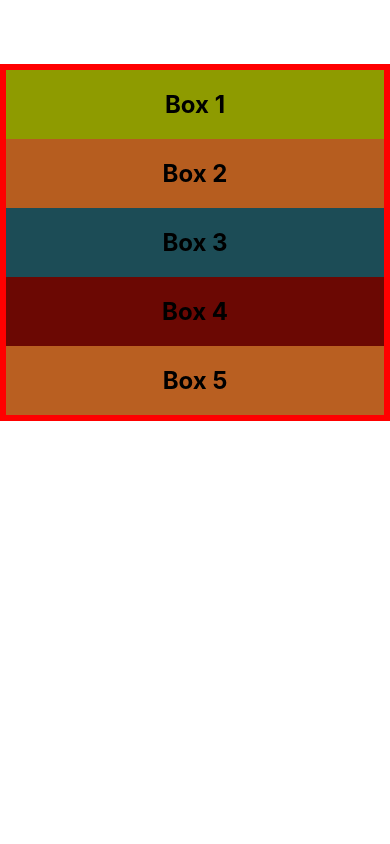
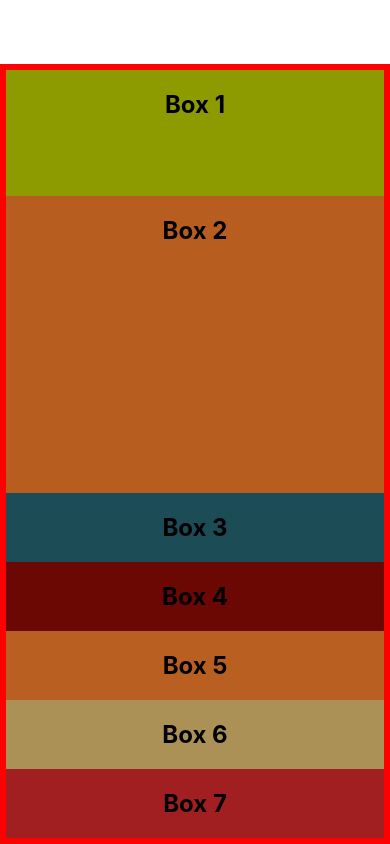
Before and after one commit to Narotam-Mishra/react-native-learning, a React Native app in the folder RNLayout/: screen / in a window 390 px wide. Built offline with nearby package versions, Linux system fonts and the light colour scheme.

Commit message:
react-native_Flex_1.27

```diff
--- a/RNLayout/App.js
+++ b/RNLayout/App.js
@@ -3,18 +3,49 @@ import Box from './components/Box';
 
 export default function App() {
   return (
+    // example - 1
+    // <View style={{ backgroundColor: "plum", flex:1 }}>
+
+    // </View>
+
+    // example - 2
+    // <View style={styles.container}>
+    //   <Box style={{ backgroundColor: "#8e9b00"}}>Box 1</Box>
+    //   <Box style={{ backgroundColor: "#b65d1f"}}>Box 2</Box>
+    //   <Box style={{ backgroundColor: "#1c4c56"}}>Box 3</Box>
+    //   <Box style={{ backgroundColor: "#6b0803"}}>Box 4</Box>
+    //   <Box style={{ backgroundColor: "#b95f21"}}>Box 5</Box>
+    //   <Box style={{ backgroundColor: "#ab9156"}}>Box 6</Box>
+    //   <Box style={{ backgroundColor: "#a21f21"}}>Box 7</Box>
+    // </View>
+
+    // // example - 3
+    // <View style={styles.container}>
+    //   <Box style={{ backgroundColor: "#8e9b00", flex: 1}}>Box 1</Box>
+    //   <Box style={{ backgroundColor: "#b65d1f", flex: 1}}>Box 2</Box>
+    //   <Box style={{ backgroundColor: "#1c4c56", flex: 1}}>Box 3</Box>
+    //   <Box style={{ backgroundColor: "#6b0803"}}>Box 4</Box>
+    //   <Box style={{ backgroundColor: "#b95f21"}}>Box 5</Box>
+    //   <Box style={{ backgroundColor: "#ab9156"}}>Box 6</Box>
+    //   <Box style={{ backgroundColor: "#a21f21"}}>Box 7</Box>
+    // </View>
+
+    // example - 4
     <View style={styles.container}>
-      <Box style={{ backgroundColor: "#8e9b00"}}>Box 1</Box>
-      <Box style={{ backgroundColor: "#b65d1f"}}>Box 2</Box>
+      <Box style={{ backgroundColor: "#8e9b00", flex: 1}}>Box 1</Box>
+      <Box style={{ backgroundColor: "#b65d1f", flex: 3}}>Box 2</Box>
       <Box style={{ backgroundColor: "#1c4c56"}}>Box 3</Box>
       <Box style={{ backgroundColor: "#6b0803"}}>Box 4</Box>
       <Box style={{ backgroundColor: "#b95f21"}}>Box 5</Box>
+      <Box style={{ backgroundColor: "#ab9156"}}>Box 6</Box>
+      <Box style={{ backgroundColor: "#a21f21"}}>Box 7</Box>
     </View>
   )
 }
 
 const styles = StyleSheet.create({
   container: {
+    flex: 1,
     marginTop: 64,
     borderWidth: 6,
     borderColor: "red"
```
Also changed, not shown: 1 other file (tests, documents, lock files or other folders).
